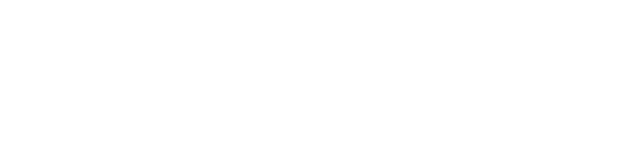
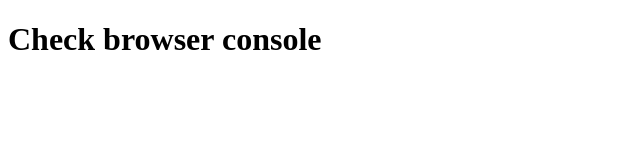
Before and after one commit to Vick606/rock-paper-scissors, a plain HTML site: page index.html in a window 1280 px wide. Shown: the whole page, without its empty margins (0-640 px from the left). Drawn offline with Linux system fonts and the light colour scheme.

Commit message:
Checking whether JS is linked correctly

```diff
--- a/index.html
+++ b/index.html
@@ -3,11 +3,11 @@
 <head>
     <meta charset="UTF-8">
     <meta name="viewport" content="width=device-width, initial-scale=1.0">
-    <title>Blank HTML Document</title>
+    <title>Checking JavaScript Linking</title>
 </head>
 <body>
-    <script>
-        // JavaScript code
+    <h1>Check browser console</h1>
+    <script src="script.js">
     </script>
 </body>
 </html>
```
